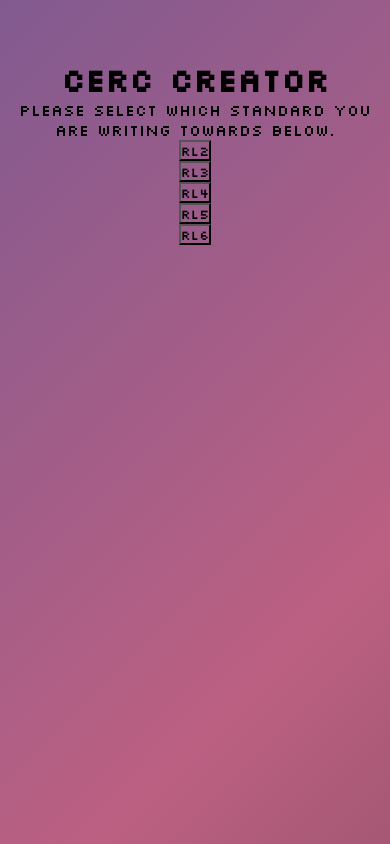
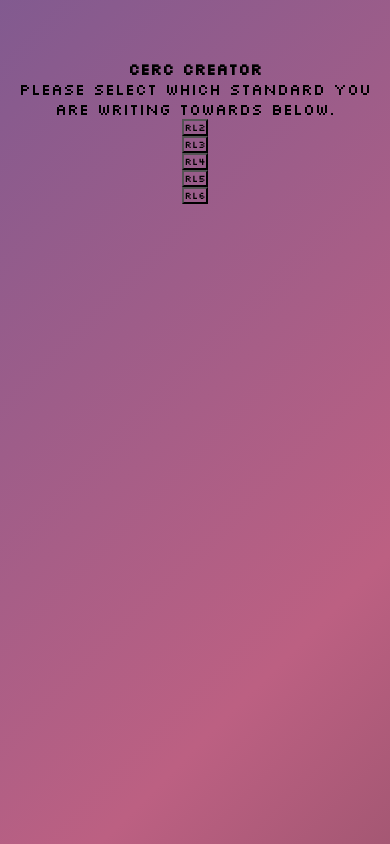
Before and after one commit to mcgidoug/il-common-core-cerc-creator, a plain HTML site: page index.html in a window 390 px wide. Drawn offline with Linux system fonts and the light colour scheme.

Commit message:
added basic media query rule sets

```diff
--- a/style.css
+++ b/style.css
@@ -31,3 +31,25 @@
     text-align: center;
     flex-direction: column;
   }
+
+  /* MEDIA QUERIES - TABLETS */
+
+@media screen and (max-width: 1024px) {
+    button {
+      font-size: 20px;
+    }
+    h1 {
+      font-size: 1.5rem;
+    }
+  }
+
+  /*  MEDIA QUERIES - MOBILE PHONES  */
+
+  @media screen and (max-width: 600px) {
+    button {
+      font-size: 10px;
+    }
+    h1 {
+      font-size: 1rem;
+    }
+  }
```
